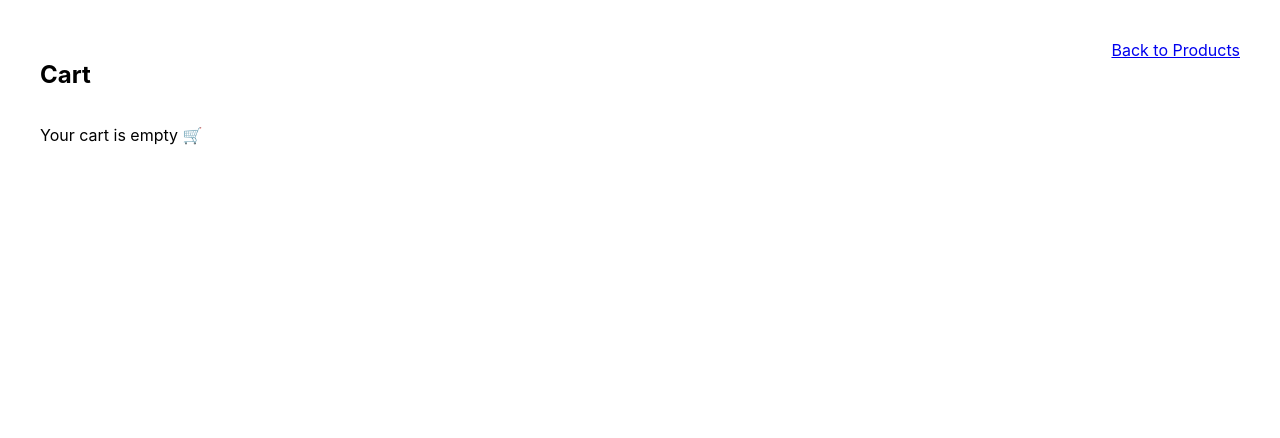
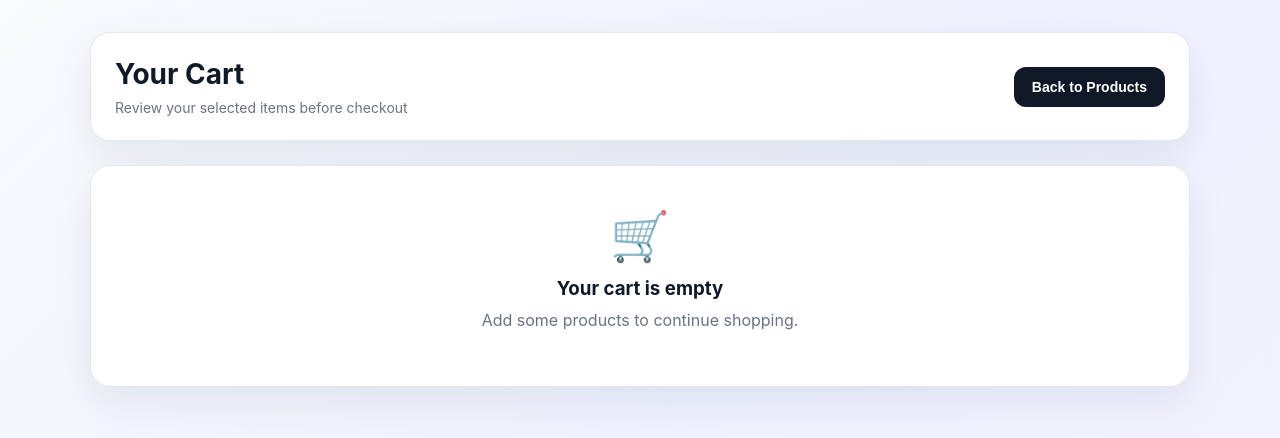
Before and after one commit to Prasanth1617/delivery-app, a React (Create React App) app in the folder client/: page /cart in a window 1280 px wide. Shown: the top 438 px of the page. Built offline with nearby package versions, Linux system fonts and the light colour scheme; sample sign-in values are in the browser's storage.

Commit message:
redesign orders page

```diff
--- a/client/src/pages/Cart.js
+++ b/client/src/pages/Cart.js
@@ -10,6 +10,7 @@ function Cart() {
   });
 
   const [address, setAddress] = useState("");
+  const [loading, setLoading] = useState(false);
 
   const totalAmount = cart.reduce(
     (sum, item) => sum + item.price * item.quantity,
@@ -30,6 +31,8 @@ function Cart() {
         alert("Please enter delivery address");
         return;
       }
+
+      setLoading(true);
 
       const payload = {
         items: cart.map((p) => ({
@@ -57,54 +60,285 @@ function Cart() {
     } catch (err) {
       console.log(err);
       alert("Checkout failed ❌");
+    } finally {
+      setLoading(false);
     }
   };
 
   return (
-    <div style={{ padding: "40px" }}>
-      <div style={{ display: "flex", justifyContent: "space-between" }}>
-        <h2>Cart</h2>
-        <Link to="/products">Back to Products</Link>
+    <div
+      style={{
+        minHeight: "100vh",
+        background:
+          "linear-gradient(135deg, #f8fafc 0%, #eef2ff 50%, #f5f3ff 100%)",
+        padding: "32px 20px",
+      }}
+    >
+      <div
+        style={{
+          maxWidth: "1100px",
+          margin: "0 auto",
+        }}
+      >
+        <div
+          style={{
+            background: "#ffffff",
+            borderRadius: "20px",
+            boxShadow: "0 15px 40px rgba(15, 23, 42, 0.08)",
+            border: "1px solid #e5e7eb",
+            padding: "24px",
+            marginBottom: "24px",
+            display: "flex",
+            justifyContent: "space-between",
+            alignItems: "center",
+            flexWrap: "wrap",
+            gap: "12px",
+          }}
+        >
+          <div>
+            <h2
+              style={{
+                margin: 0,
+                fontSize: "28px",
+                fontWeight: "700",
+                color: "#111827",
+              }}
+            >
+              Your Cart
+            </h2>
+            <p
+              style={{
+                margin: "8px 0 0",
+                color: "#6b7280",
+                fontSize: "14px",
+              }}
+            >
+              Review your selected items before checkout
+            </p>
+          </div>
+
+          <Link to="/products" style={{ textDecoration: "none" }}>
+            <button
+              style={{
+                background: "#111827",
+                color: "#ffffff",
+                border: "none",
+                borderRadius: "12px",
+                padding: "12px 18px",
+                fontSize: "14px",
+                fontWeight: "700",
+                cursor: "pointer",
+              }}
+            >
+              Back to Products
+            </button>
+          </Link>
         </div>
 
         {cart.length === 0 ? (
-        <p>Your cart is empty 🛒</p>
+          <div
+            style={{
+              background: "#ffffff",
+              borderRadius: "20px",
+              padding: "40px",
+              textAlign: "center",
+              border: "1px solid #e5e7eb",
+              boxShadow: "0 15px 40px rgba(15, 23, 42, 0.08)",
+            }}
+          >
+            <div style={{ fontSize: "48px", marginBottom: "12px" }}>🛒</div>
+            <h3 style={{ margin: 0, color: "#111827" }}>Your cart is empty</h3>
+            <p style={{ color: "#6b7280", marginTop: "10px" }}>
+              Add some products to continue shopping.
+            </p>
+          </div>
         ) : (
-        <>
+          <div
+            style={{
+              display: "grid",
+              gridTemplateColumns: "1.6fr 1fr",
+              gap: "24px",
+            }}
+          >
+            <div
+              style={{
+                background: "#ffffff",
+                borderRadius: "20px",
+                padding: "24px",
+                border: "1px solid #e5e7eb",
+                boxShadow: "0 15px 40px rgba(15, 23, 42, 0.08)",
+              }}
+            >
+              <h3
+                style={{
+                  marginTop: 0,
+                  marginBottom: "18px",
+                  color: "#111827",
+                }}
+              >
+                Cart Items
+              </h3>
+
               {cart.map((item) => (
                 <div
                   key={item._id}
                   style={{
-                border: "1px solid #ccc",
-                padding: "10px",
-                marginBottom: "10px",
+                    display: "flex",
+                    alignItems: "center",
+                    justifyContent: "space-between",
+                    padding: "16px",
+                    border: "1px solid #e5e7eb",
+                    borderRadius: "16px",
+                    marginBottom: "14px",
+                    background: "#fafafa",
+                    gap: "16px",
                   }}
                 >
-              <h4>{item.name}</h4>
-              <p>Price: ₹{item.price}</p>
-              <p>Qty: {item.quantity}</p>
-              <p>Subtotal: ₹{item.price * item.quantity}</p>
+                  <div
+                    style={{
+                      width: "72px",
+                      height: "72px",
+                      borderRadius: "14px",
+                      background: "#eef2ff",
+                      display: "flex",
+                      alignItems: "center",
+                      justifyContent: "center",
+                      fontSize: "26px",
+                      flexShrink: 0,
+                    }}
+                  >
+                    📦
+                  </div>
+
+                  <div style={{ flex: 1 }}>
+                    <h4
+                      style={{
+                        margin: "0 0 8px",
+                        color: "#111827",
+                        fontSize: "17px",
+                      }}
+                    >
+                      {item.name}
+                    </h4>
+                    <p style={{ margin: "0 0 6px", color: "#6b7280" }}>
+                      Price: ₹{item.price}
+                    </p>
+                    <p style={{ margin: "0 0 6px", color: "#6b7280" }}>
+                      Quantity: {item.quantity}
+                    </p>
+                    <p
+                      style={{
+                        margin: 0,
+                        fontWeight: "700",
+                        color: "#4f46e5",
+                      }}
+                    >
+                      Subtotal: ₹{item.price * item.quantity}
+                    </p>
+                  </div>
                 </div>
               ))}
+            </div>
 
-          <h3>Total: ₹{totalAmount}</h3>
+            <div
+              style={{
+                background: "#ffffff",
+                borderRadius: "20px",
+                padding: "24px",
+                border: "1px solid #e5e7eb",
+                boxShadow: "0 15px 40px rgba(15, 23, 42, 0.08)",
+                height: "fit-content",
+              }}
+            >
+              <h3
+                style={{
+                  marginTop: 0,
+                  marginBottom: "18px",
+                  color: "#111827",
+                }}
+              >
+                Order Summary
+              </h3>
 
-          <input
-            style={{ width: "320px", padding: "10px", marginTop: "10px" }}
-            placeholder="Enter delivery address"
+              <div
+                style={{
+                  display: "flex",
+                  justifyContent: "space-between",
+                  marginBottom: "12px",
+                  color: "#374151",
+                }}
+              >
+                <span>Items</span>
+                <span>{cart.length}</span>
+              </div>
+
+              <div
+                style={{
+                  display: "flex",
+                  justifyContent: "space-between",
+                  marginBottom: "18px",
+                  color: "#374151",
+                }}
+              >
+                <span>Total Amount</span>
+                <span style={{ fontWeight: "700", color: "#111827" }}>
+                  ₹{totalAmount}
+                </span>
+              </div>
+
+              <label
+                style={{
+                  display: "block",
+                  marginBottom: "8px",
+                  fontSize: "14px",
+                  fontWeight: "600",
+                  color: "#374151",
+                }}
+              >
+                Delivery Address
+              </label>
+
+              <textarea
+                placeholder="Enter your delivery address"
                 value={address}
                 onChange={(e) => setAddress(e.target.value)}
+                rows={4}
+                style={{
+                  width: "100%",
+                  padding: "14px 16px",
+                  borderRadius: "12px",
+                  border: "1px solid #d1d5db",
+                  fontSize: "15px",
+                  outline: "none",
+                  boxSizing: "border-box",
+                  background: "#f9fafb",
+                  resize: "none",
+                  marginBottom: "18px",
+                }}
               />
 
-          <br />
               <button
-            style={{ marginTop: "15px", padding: "10px 18px" }}
                 onClick={handleCheckout}
+                disabled={loading}
+                style={{
+                  width: "100%",
+                  padding: "14px",
+                  border: "none",
+                  borderRadius: "12px",
+                  background: loading ? "#9ca3af" : "#4f46e5",
+                  color: "#ffffff",
+                  fontSize: "15px",
+                  fontWeight: "700",
+                  cursor: loading ? "not-allowed" : "pointer",
+                  boxShadow: "0 10px 20px rgba(79, 70, 229, 0.25)",
+                }}
               >
-            Checkout ✅
+                {loading ? "Placing Order..." : "Checkout ✅"}
               </button>
-        </>
+            </div>
+          </div>
         )}
+      </div>
     </div>
   );
 }
--- a/client/src/pages/Orders.js
+++ b/client/src/pages/Orders.js
@@ -18,7 +18,6 @@ function Orders() {
           }
         );
 
-        console.log("Orders response:", res.data);
         setOrders(res.data);
       } catch (err) {
         console.error("Orders error:", err);
@@ -29,28 +28,86 @@ function Orders() {
   }, []);
 
   return (
-    <div style={{ padding: "40px" }}>
-      <h2>My Orders</h2>
+    <div
+      style={{
+        minHeight: "100vh",
+        background:
+          "linear-gradient(135deg,#f8fafc,#eef2ff,#f5f3ff)",
+        padding: "30px"
+      }}
+    >
+      <div style={{ maxWidth: "900px", margin: "auto" }}>
+
+        <h2 style={{ marginBottom: "20px" }}>
+          My Orders ({orders.length})
+        </h2>
 
         {orders.length === 0 ? (
-        <p>No orders yet</p>
+          <div
+            style={{
+              background: "white",
+              padding: "30px",
+              borderRadius: "15px",
+              textAlign: "center",
+              border: "1px solid #e5e7eb"
+            }}
+          >
+            <h3>No orders yet</h3>
+            <p>Your placed orders will appear here.</p>
+          </div>
         ) : (
           orders.map((order) => (
             <div
               key={order._id}
               style={{
-              border: "1px solid #ccc",
-              padding: "10px",
-              marginBottom: "10px",
+                background: "white",
+                borderRadius: "15px",
+                padding: "20px",
+                marginBottom: "20px",
+                border: "1px solid #e5e7eb",
+                boxShadow: "0 10px 25px rgba(0,0,0,0.05)"
               }}
             >
-            <p><b>Total:</b> ₹{order.totalAmount}</p>
-            <p><b>Status:</b> {order.status}</p>
-            <p><b>Address:</b> {order.deliveryAddress}</p>
-            <p><b>Items:</b> {order.items.length}</p>
+              <p>
+                <b>Order ID:</b> {order._id}
+              </p>
+
+              <p>
+                <b>Total Amount:</b> ₹{order.totalAmount}
+              </p>
+
+              <p>
+                <b>Delivery Address:</b> {order.deliveryAddress}
+              </p>
+
+              <p>
+                <b>Items:</b> {order.items.length}
+              </p>
+
+              <p>
+                <b>Status:</b>{" "}
+                <span
+                  style={{
+                    padding: "4px 10px",
+                    borderRadius: "10px",
+                    background:
+                      order.status === "Delivered"
+                        ? "#dcfce7"
+                        : "#fef3c7",
+                    color:
+                      order.status === "Delivered"
+                        ? "#166534"
+                        : "#92400e",
+                    fontWeight: "bold"
+                  }}
+                >
+                  {order.status}
+                </span>
+              </p>
             </div>
           ))
         )}
+      </div>
     </div>
   );
 }
```
Lines whose indentation alone changed are shown as unchanged.
